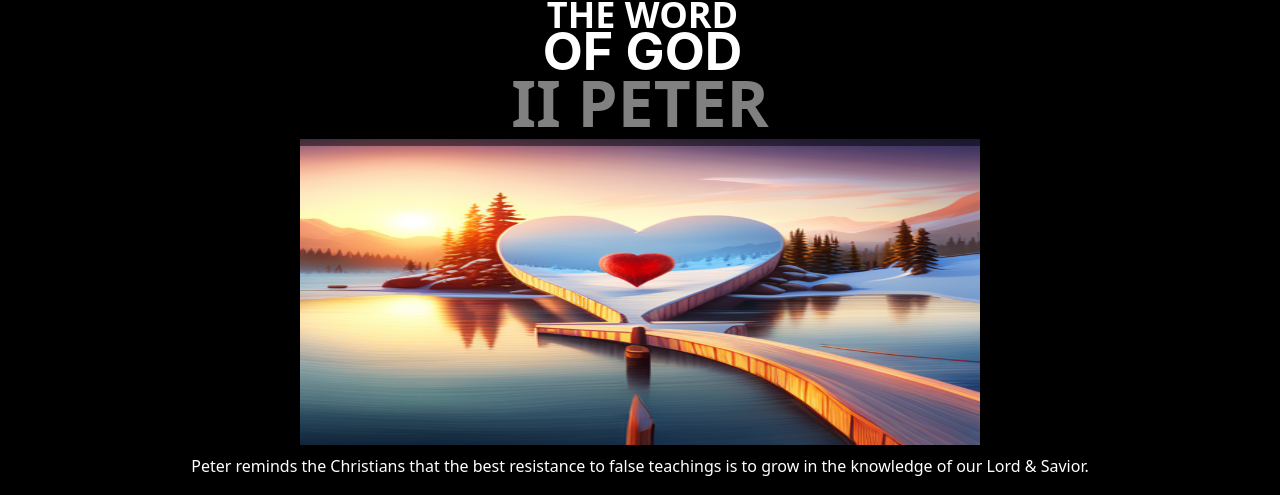
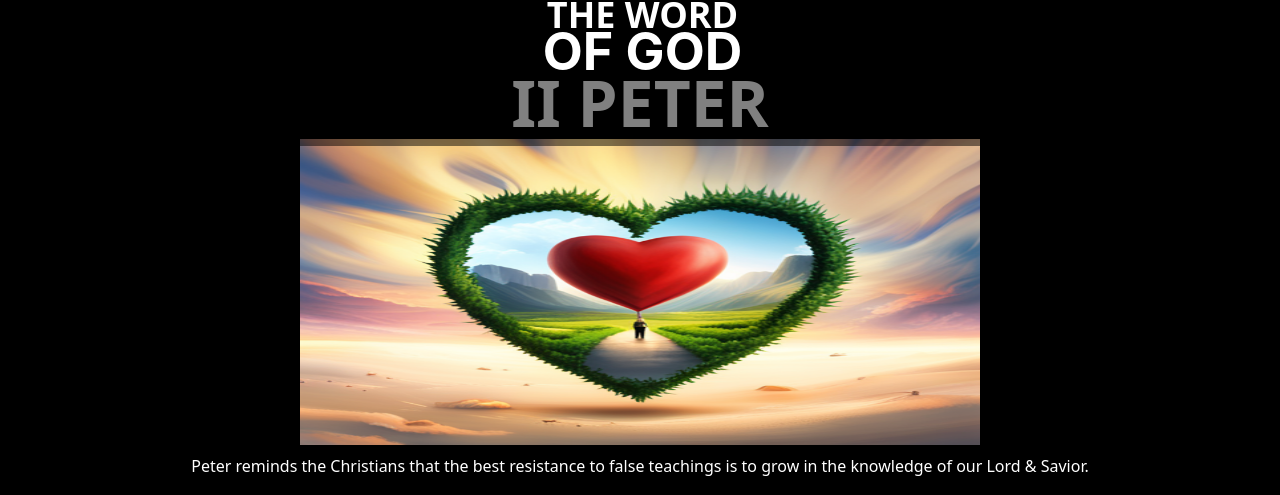
Before and after one commit to jnutt367/galatians, a Next.js app: page / in a window 1280 px wide. Shown: the part 5327-5822 px from the top of the page. Built offline with nearby package versions, Linux system fonts and the light colour scheme.

Commit message:
Update index.js

```diff
--- a/pages/index.js
+++ b/pages/index.js
@@ -484,7 +484,7 @@ Not Circumcision but the New Creation
         </h1>
           <div className={styles.image}>
                            <Image
-                                                    src="/peter_hero.png"
+                                                    src="/peter2.png"
                                                     alt="peter_hero.png"
                                                     height={900}
                                                     width={2000}
```
